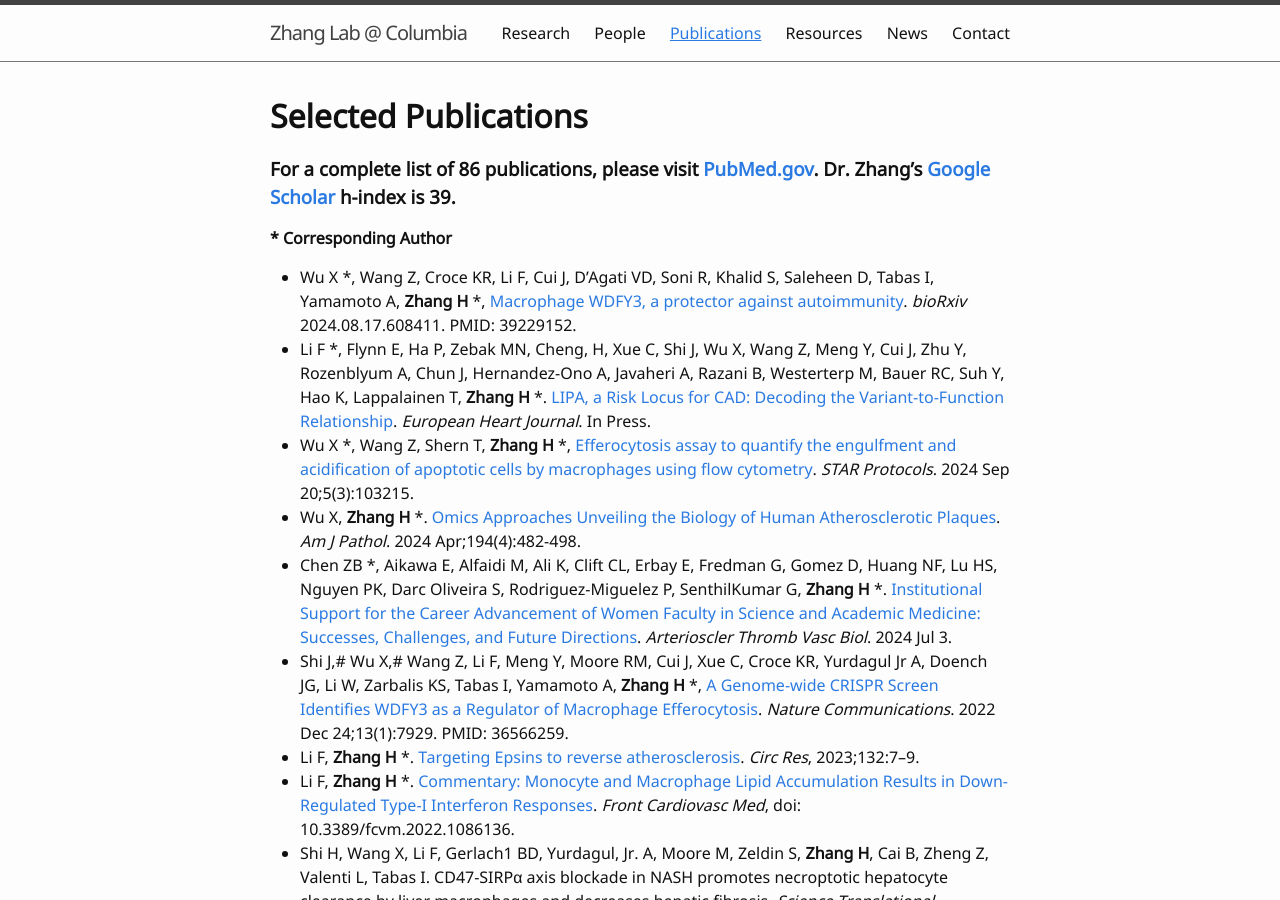
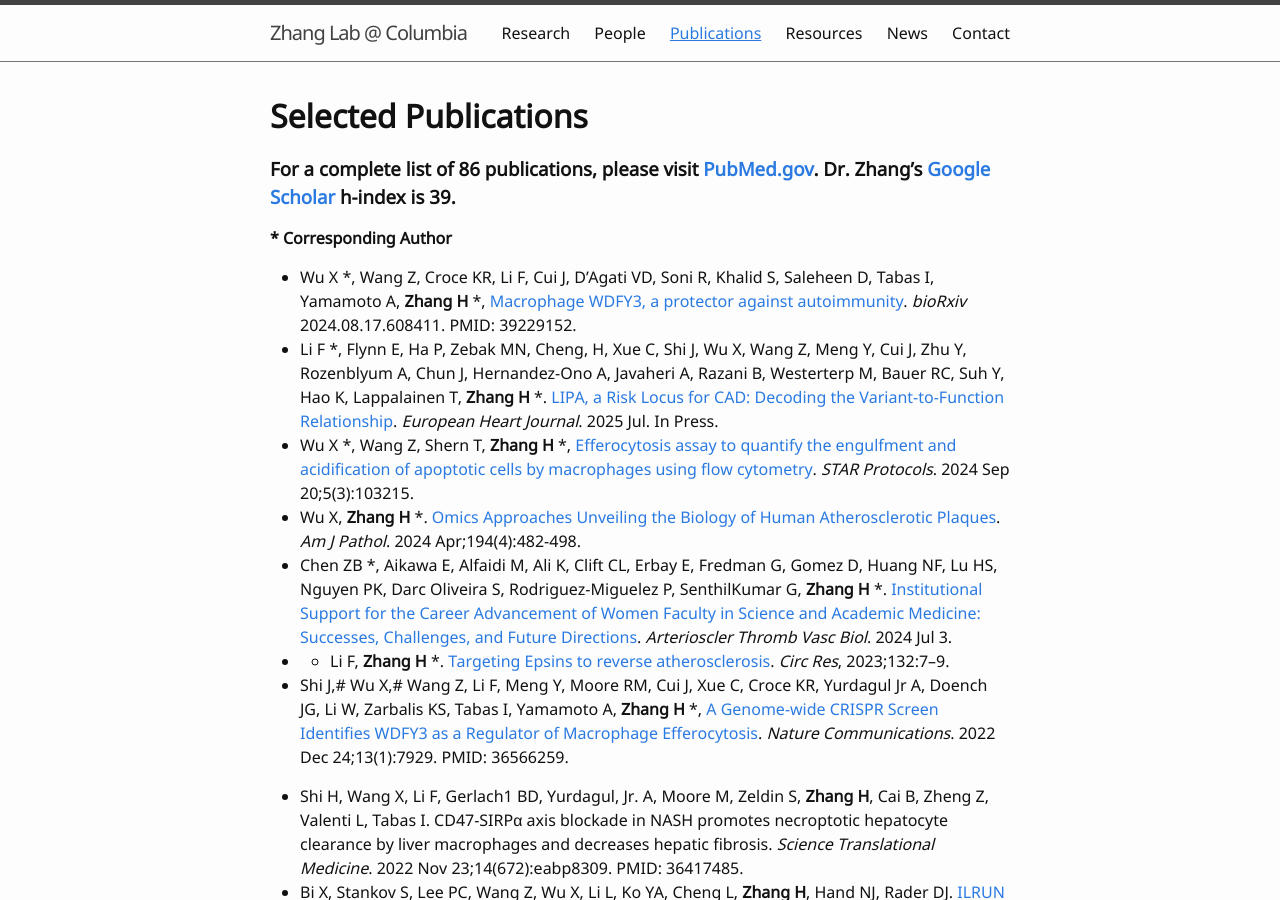
Before and after one commit to hanruizhang/zhanglab, a Jekyll site: the page built from 3_Publications.md, in a window 1280 px wide and 900 px high. Built offline with Jekyll 4.4.1, drawn with Linux system fonts in a browser that asks for light colours; comment, search, counter and statistics services are not loaded.

Commit message:
Update 3_Publications.md

```diff
--- a/3_Publications.md
+++ b/3_Publications.md
@@ -10,13 +10,13 @@ nav: true
 __*__ **Corresponding Author**
 
 - Wu X *, Wang Z, Croce KR, Li F, Cui J, D'Agati VD, Soni R, Khalid S, Saleheen D, Tabas I, Yamamoto A, **Zhang H** *, [Macrophage WDFY3, a protector against autoimmunity](https://pubmed.ncbi.nlm.nih.gov/39229152/). _bioRxiv_ 2024.08.17.608411. PMID: 39229152.
-- Li F *, Flynn E, Ha P, Zebak MN, Cheng, H, Xue C, Shi J, Wu X, Wang Z, Meng Y, Cui J, Zhu Y, Rozenblyum A, Chun J, Hernandez-Ono A, Javaheri A, Razani B, Westerterp M, Bauer RC, Suh Y, Hao K, Lappalainen T, **Zhang H** *. [LIPA, a Risk Locus for CAD: Decoding the Variant-to-Function Relationship](https://doi.org/10.1093/eurheartj/ehaf581). _European Heart Journal_. In Press.
+- Li F *, Flynn E, Ha P, Zebak MN, Cheng, H, Xue C, Shi J, Wu X, Wang Z, Meng Y, Cui J, Zhu Y, Rozenblyum A, Chun J, Hernandez-Ono A, Javaheri A, Razani B, Westerterp M, Bauer RC, Suh Y, Hao K, Lappalainen T, **Zhang H** *. [LIPA, a Risk Locus for CAD: Decoding the Variant-to-Function Relationship](https://doi.org/10.1093/eurheartj/ehaf581). _European Heart Journal_. 2025 Jul. In Press.
 - Wu X *, Wang Z, Shern T, **Zhang H** *, [Efferocytosis assay to quantify the engulfment and acidification of apoptotic cells by macrophages using flow cytometry](https://www.sciencedirect.com/science/article/pii/S2666166724003800). _STAR Protocols_. 2024 Sep 20;5(3):103215.
 - Wu X, **Zhang H** *. [Omics Approaches Unveiling the Biology of Human Atherosclerotic Plaques](https://www.sciencedirect.com/science/article/pii/S0002944024000051?via%3Dihub). _Am J Pathol_. 2024 Apr;194(4):482-498.
 - Chen ZB *, Aikawa E, Alfaidi M, Ali K, Clift CL, Erbay E, Fredman G, Gomez D, Huang NF, Lu HS, Nguyen PK, Darc Oliveira S, Rodriguez-Miguelez P, SenthilKumar G, **Zhang H** *. [Institutional Support for the Career Advancement of Women Faculty in Science and Academic Medicine: Successes, Challenges, and Future Directions](https://www.ahajournals.org/doi/10.1161/ATVBAHA.124.320910). _Arterioscler Thromb Vasc Biol_. 2024 Jul 3.
+- - Li F, **Zhang H** *. [Targeting Epsins to reverse atherosclerosis](https://www.ahajournals.org/eprint/72NVB4XX3HQAVEF2WGC5/full?redirectUri=%2Fdoi%2F10.1161%2FCIRCRESAHA.122.322273). _Circ Res_, 2023;132:7–9.
 - Shi J,# Wu X,# Wang Z, Li F, Meng Y, Moore RM, Cui J, Xue C, Croce KR, Yurdagul Jr A, Doench JG, Li W, Zarbalis KS, Tabas I, Yamamoto A, **Zhang H** *, [A Genome-wide CRISPR Screen Identifies WDFY3 as a Regulator of Macrophage Efferocytosis](https://doi.org/10.1038/s41467-022-35604-8). _Nature Communications_. 2022 Dec 24;13(1):7929. PMID: 36566259.
-- Li F, **Zhang H** *. [Targeting Epsins to reverse atherosclerosis](https://www.ahajournals.org/eprint/72NVB4XX3HQAVEF2WGC5/full?redirectUri=%2Fdoi%2F10.1161%2FCIRCRESAHA.122.322273). _Circ Res_, 2023;132:7–9.
-- Li F, **Zhang H** *. [Commentary: Monocyte and Macrophage Lipid Accumulation Results in Down-Regulated Type-I Interferon Responses](https://www.frontiersin.org/articles/10.3389/fcvm.2022.1086136/full). _Front Cardiovasc Med_, doi: 10.3389/fcvm.2022.1086136.
+
 - Shi H, Wang X, Li F, Gerlach1 BD, Yurdagul, Jr. A, Moore M, Zeldin S, **Zhang H**, Cai B, Zheng Z, Valenti L, Tabas I. CD47-SIRPα axis blockade in NASH promotes necroptotic hepatocyte clearance by liver macrophages and decreases hepatic fibrosis. _Science Translational Medicine_. 2022 Nov 23;14(672):eabp8309. PMID: 36417485.
 - Bi X, Stankov S, Lee PC, Wang Z, Wu X, Li L, Ko YA, Cheng L, **Zhang H**, Hand NJ, Rader DJ. [ILRUN Promotes Atherosclerosis Through Lipid-Dependent and Lipid-Independent Factors](https://www.ahajournals.org/doi/10.1161/ATVBAHA.121.317156). _Arterioscler Thromb Vasc Biol_. 2022 Sep;42(9):1139-1151; PMID: 35861973.
 - **Zhang H** *, Wolf D *. [Break on Through to the Other Side: How Trained Monocytes Promote Recovery From Hind Limb Ischemia.](https://www.ahajournals.org/doi/10.1161/ATVBAHA.121.317257) _Arterioscler Thromb Vasc Biol_. 2021 Dec 23;ATVBAHA121317257.
```
